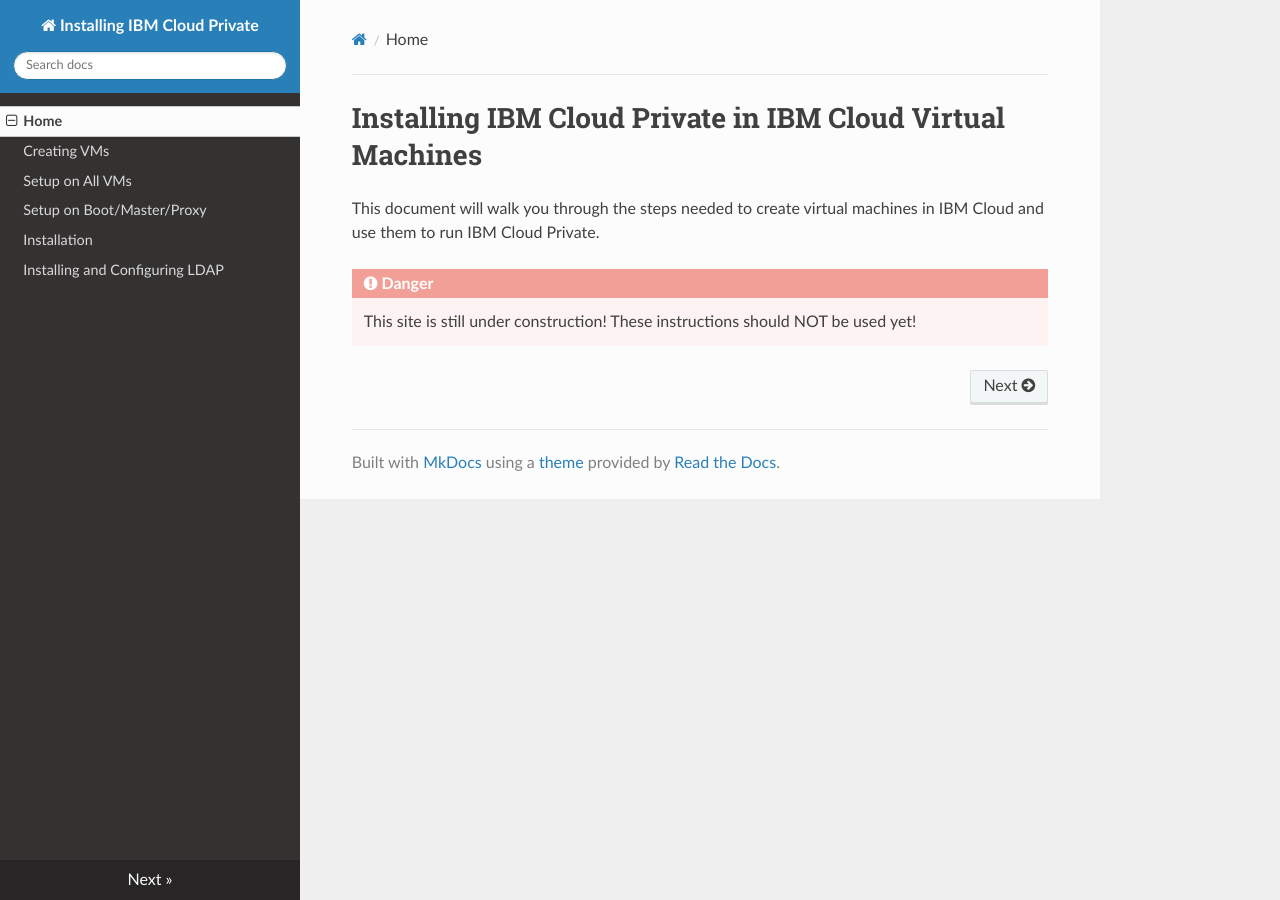
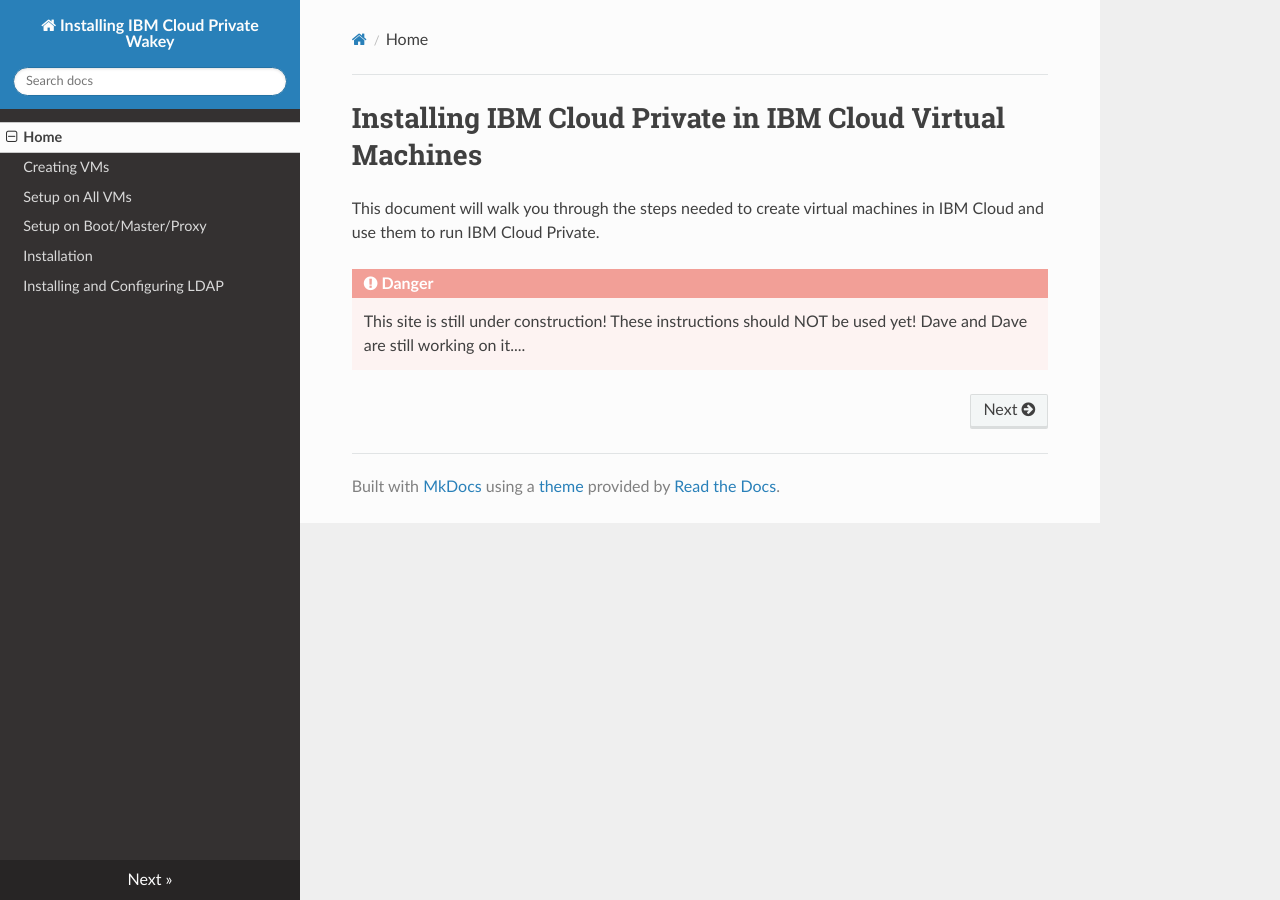
Before and after one commit to IBM-ICP-CoC/ICP-311-Install, an MkDocs documentation site: the page built from docs/index.md, in a window 1280 px wide. Built offline with MkDocs 1.6.1, drawn with Linux system fonts in a browser that asks for light colours; nearby versions of some CDN libraries.

Commit message:
demo to dave k

```diff
--- a/docs/index.md
+++ b/docs/index.md
@@ -3,4 +3,4 @@
 This document will walk you through the steps needed to create virtual machines in IBM Cloud and use them to run IBM Cloud Private.
 
 !!! danger
-    This site is still under construction!  These instructions should NOT be used yet!
+    This site is still under construction!  These instructions should NOT be used yet!  Dave and Dave are still working on it....
--- a/mkdocs.yml
+++ b/mkdocs.yml
@@ -1,4 +1,4 @@
-site_name: Installing IBM Cloud Private
+site_name: Installing IBM Cloud Private Wakey
 nav:
     - Home: index.md
     - Creating VMs: createvms.md
```
Also changed, not shown: docs/createvms.md (+0 -1 lines), docs/installicp.md (+4 -0 lines).
